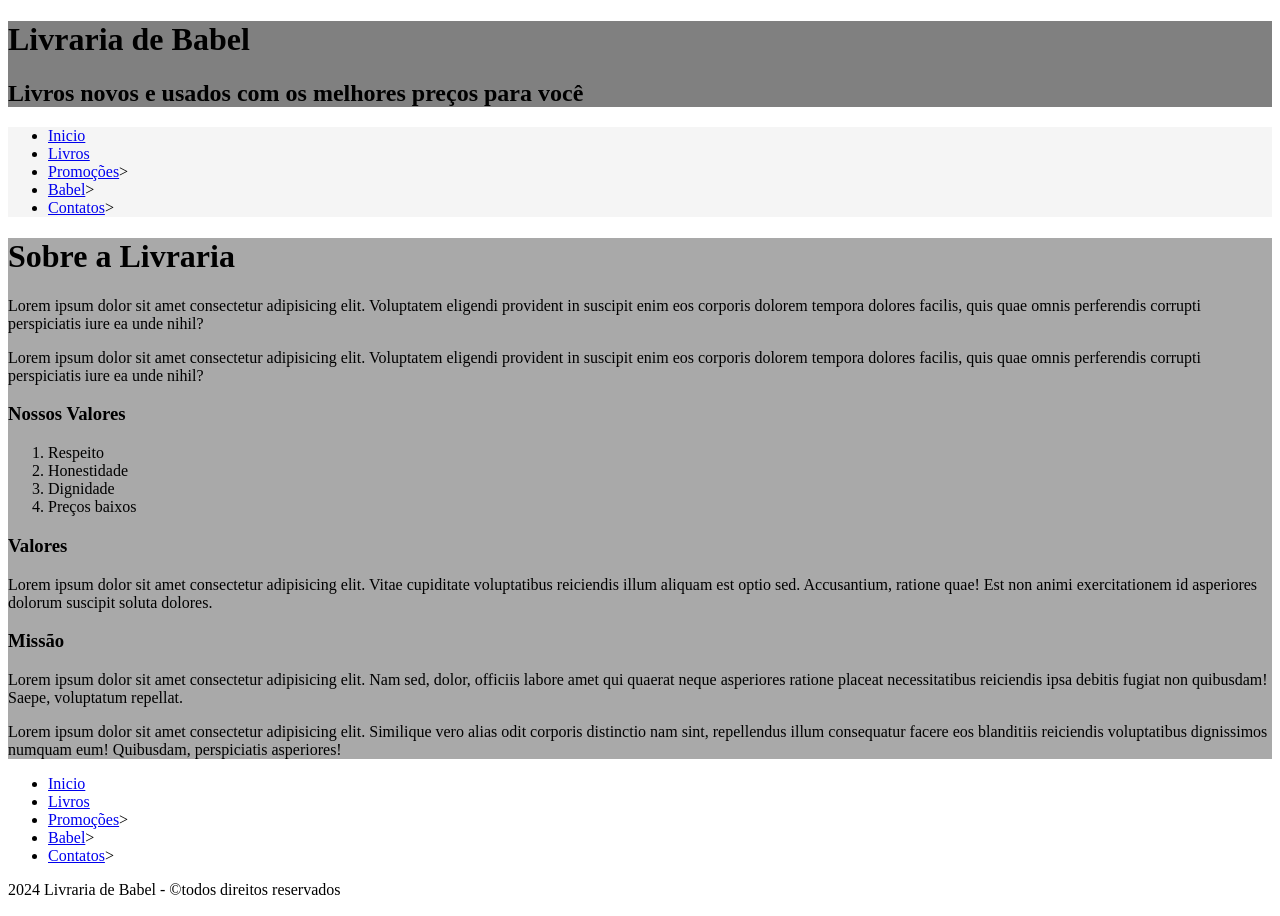
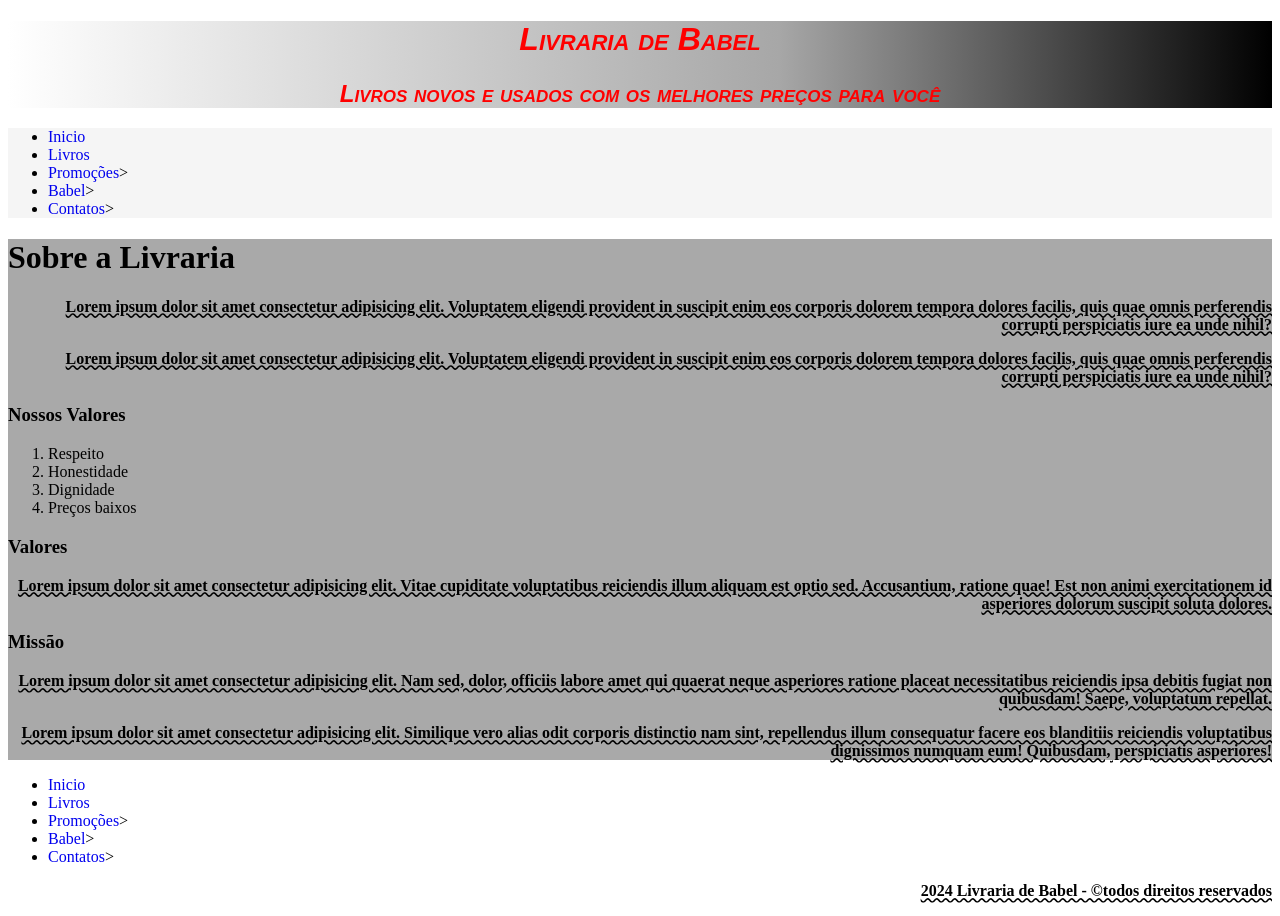
Before and after one commit to CAOSquack/projetolivraria, a plain HTML site: page pages/sobre.html in a window 1280 px wide. Drawn offline with Linux system fonts and the light colour scheme.

Commit message:
Projeto Atualizado 17/07/2024

```diff
--- a/css/estilo.css
+++ b/css/estilo.css
@@ -1,5 +1,12 @@
 #topo {
-    background-color: gray;
+    background: rgb(255,255,255);
+background: linear-gradient(90deg, rgba(255,255,255,1) 0%, rgba(167,167,167,1) 61%, rgba(0,0,0,1) 100%);
+    font-family: Arial, Helvetica, sans-serif;
+    font-style: italic;
+    font-variant: small-caps;
+    font-weight: bold;
+    text-align: center;
+    color: red;
 }
 #menu {
     background-color: whitesmoke;
@@ -10,3 +17,26 @@
 #rodape {
     background-color: dimgrey;
 }
+p {
+    font-weight: 900;
+    font-size: medium;
+    text-align: right;
+    text-decoration: none;
+    color: black;
+    text-decoration: underline wavy;
+}
+a{
+    text-decoration: none;
+
+}
+a:visited {
+    color: black;
+}
+a:hover {
+    background-color: red;
+    color: black;
+    font-size: large;
+    margin: 5px;
+}
+/*****PROPRIEDADE DE FONTES******/
+/* font-family - Altera familia de fontes */
```
Also changed, not shown: index.html (+3 -3 lines).
